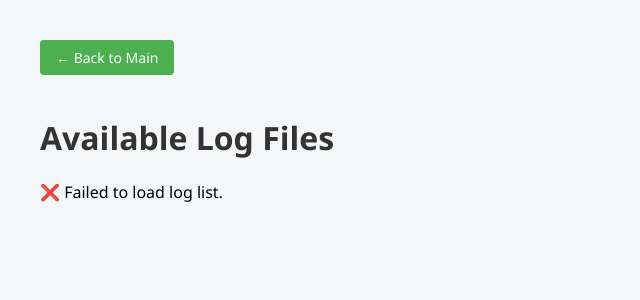
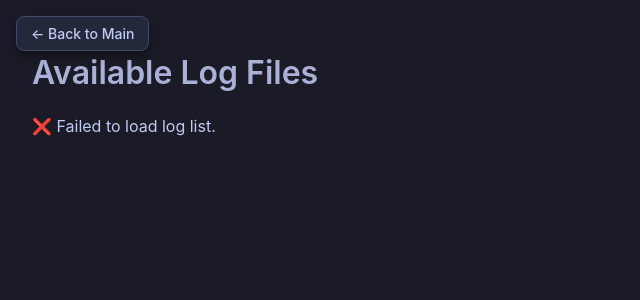
Before and after one commit to mojtaba1989/LaneOffsetApp, a Flask app: page /logs.html in a window 1280 px wide. Shown: the top 300 px of the page, without its empty margins (0-640 px from the left). Run offline with Flask 3, Linux system fonts and the light colour scheme; data that the repository does not hold is empty.

Commit message:
unified pages style

```diff
--- a/app.py
+++ b/app.py
@@ -667,7 +667,7 @@ def system_control(action):
         return jsonify({'status': 'error', 'message': 'Invalid action'}), 400
 
     try:
-        cmd = ['sudo', '/usr/sbin/shutdown', 'now'] if action == 'shutdown' else ['reboot']
+        cmd = ['sudo', '/usr/sbin/shutdown', 'now'] if action == 'shutdown' else ['sudo', '/usr/sbin/reboot']
         subprocess.run(cmd)
         return jsonify({'status': 'success', 'message': f'{action.capitalize()} initiated.'})
     except Exception as e:
--- a/templates/logs.html
+++ b/templates/logs.html
@@ -1,57 +1,83 @@
 <!DOCTYPE html>
 <html lang="en">
 <head>
-    <meta charset="UTF-8">
+    <meta charset="UTF-8" />
     <title>Log Files</title>
     <style>
+        :root {
+            --bg-color: #1a1b26;
+            --panel-bg: #24283b;
+            --text-color: #c0caf5;
+            --header-color: #a9b1d6;
+            --border-color: #414868;
+            --accent-blue: #7aa2f7;
+            --font-main: -apple-system, BlinkMacSystemFont, "Segoe UI", Roboto, Helvetica, Arial, sans-serif;
+        }
+
         body {
-            font-family: 'Segoe UI', sans-serif;
-            background-color: #f4f6f8;
-            margin: 40px;
+            font-family: var(--font-main);
+            background-color: var(--bg-color);
+            color: var(--text-color);
+            margin: 0;
+            padding: 2rem;
         }
 
         h1 {
-            color: #333;
+            color: var(--header-color);
+            font-weight: 600;
+            margin-bottom: 1.5rem;
         }
 
         ul {
-            list-style-type: none;
+            list-style: none;
             padding-left: 0;
         }
 
         li {
-            margin: 10px 0;
+            margin: 0.75rem 0;
         }
 
         a {
+            color: var(--accent-blue);
             text-decoration: none;
-            color: #007bff;
             font-size: 16px;
+            border-bottom: 1px solid transparent;
+            transition: border-color 0.2s ease;
         }
 
         a:hover {
-            text-decoration: underline;
+            border-bottom: 1px solid var(--accent-blue);
         }
 
-        .button {
-            display: inline-block;
-            background-color: #4CAF50;
-            color: white;
-            padding: 8px 16px;
-            border-radius: 4px;
+        /* Floating back button */
+        #backBtn {
+            position: fixed;
+            top: 16px;
+            left: 16px;
+            background-color: var(--panel-bg);
+            color: var(--text-color);
+            padding: 8px 14px;
+            border-radius: 8px;
+            font-weight: 500;
+            font-size: 14px;
             text-decoration: none;
-            font-size: 14px;
-            margin-bottom: 20px;
+            border: 1px solid var(--border-color);
+            box-shadow: 0 4px 8px rgba(0,0,0,0.4);
+            transition: background-color 0.2s ease, box-shadow 0.2s ease;
+            z-index: 1000;
+            user-select: none;
         }
 
-        .button:hover {
-            background-color: #45a049;
+        #backBtn:hover {
+            background-color: var(--accent-blue);
+            color: white;
+            box-shadow: 0 6px 14px rgba(122, 162, 247, 0.7);
         }
     </style>
 </head>
 <body>
 
-<a class="button" href="/">← Back to Main</a>
+<a href="/" id="backBtn">← Back to Main</a>
 
 <h1>Available Log Files</h1>
 <ul id="logList"></ul>
@@ -64,14 +90,15 @@
             files.forEach(file => {
                 const li = document.createElement('li');
                 const link = document.createElement('a');
-                link.href = '/log_files/' + file;
+                link.href = '/log_files/' + encodeURIComponent(file);
                 link.textContent = file;
                 li.appendChild(link);
                 list.appendChild(li);
             });
         })
         .catch(error => {
-            document.getElementById('logList').textContent = '❌ Failed to load log list.';
+            const list = document.getElementById('logList');
+            list.textContent = '❌ Failed to load log list.';
             console.error(error);
         });
 </script>
```
Also changed, not shown: templates/camera.html (+100 -24 lines).
